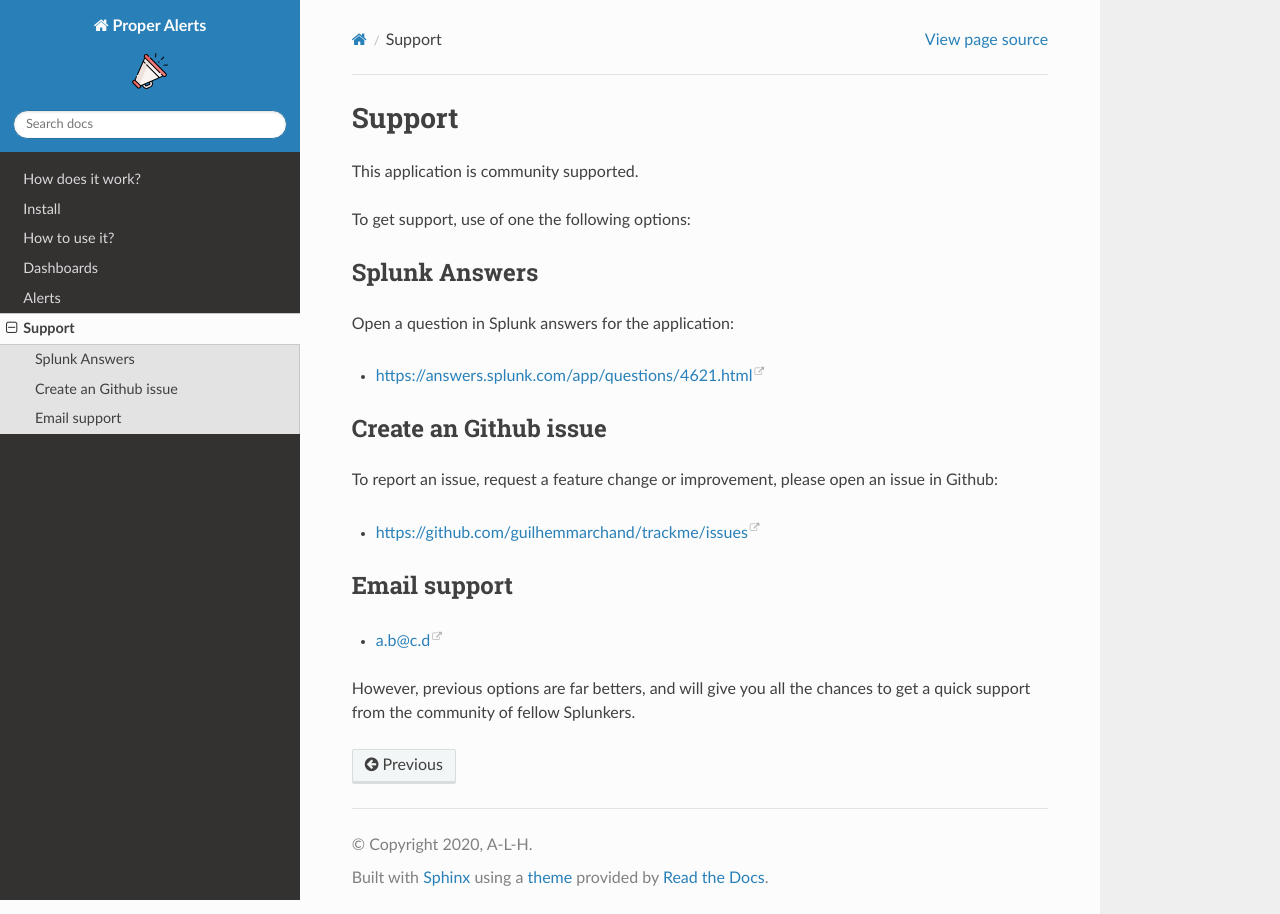
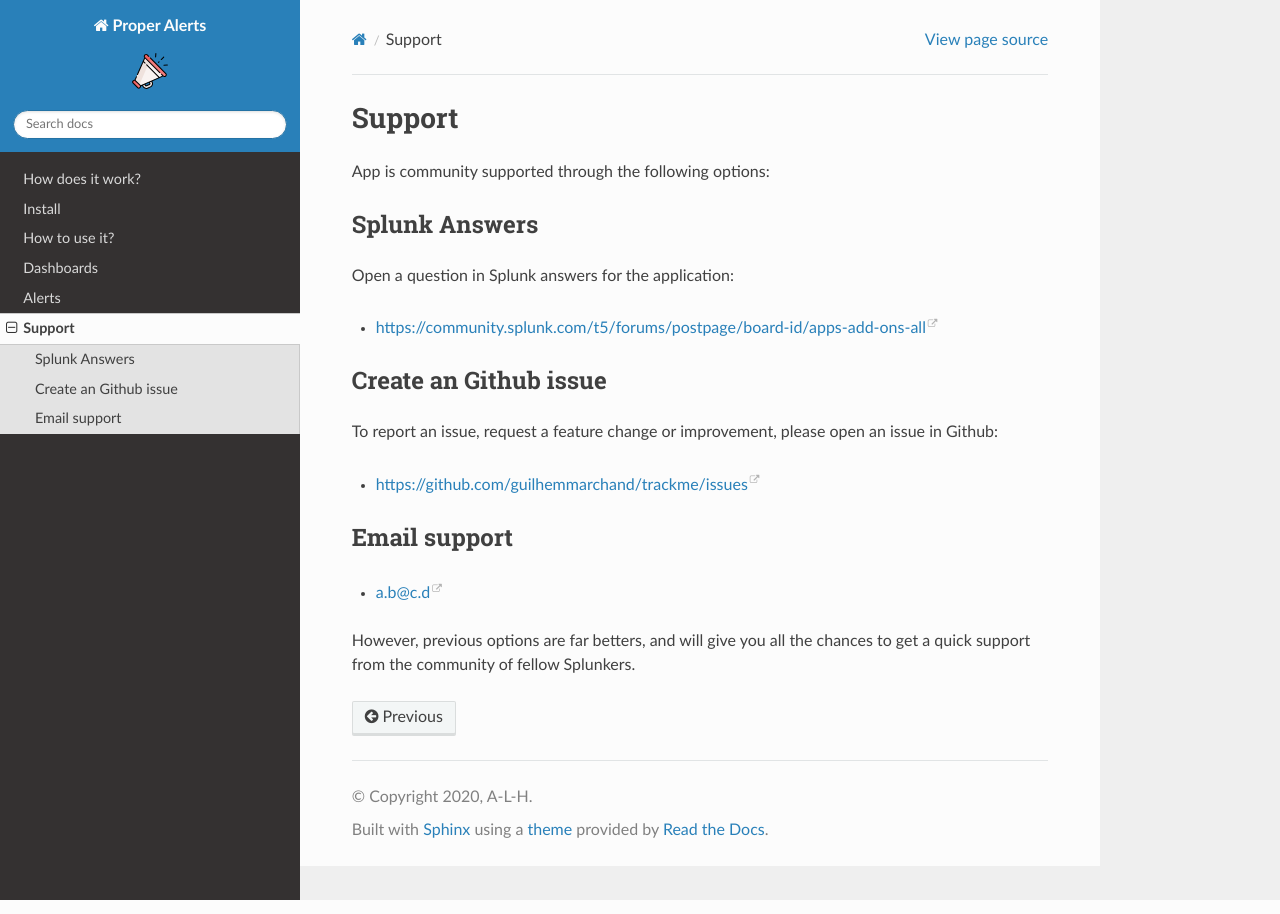
Before and after one commit to a-l-h/splunk-app-proper-alerts, a Sphinx documentation site: the page built from doc/support.rst, in a window 1280 px wide. Built offline with Sphinx 7.4.7 and the Read the Docs theme 2.0.0, drawn with Linux system fonts in a browser that asks for light colours.

Commit message:
Update support.rst

```diff
--- a/doc/support.rst
+++ b/doc/support.rst
@@ -1,16 +1,14 @@
 Support
 =======
 
-This application is community supported.
-
-To get support, use of one the following options:
+App is community supported through the following options:
 
 Splunk Answers
 ##############
 
 Open a question in Splunk answers for the application:
 
-- https://answers.splunk.com/app/questions/4621.html
+- https://community.splunk.com/t5/forums/postpage/board-id/apps-add-ons-all
 
 Create an Github issue
 ######################
```
